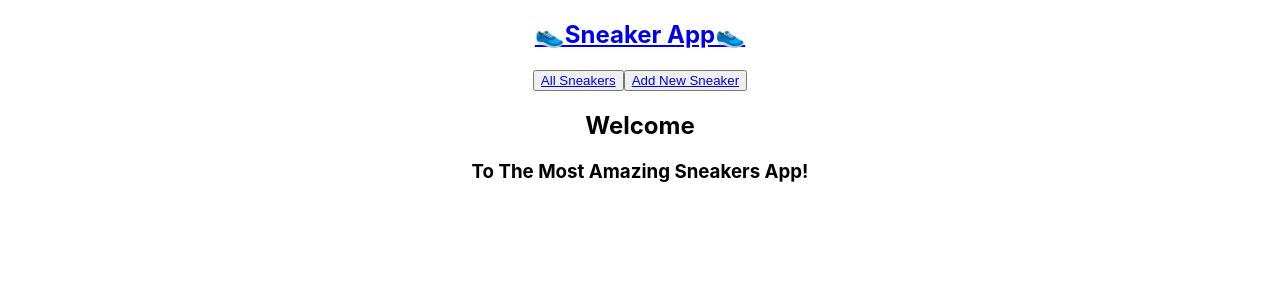
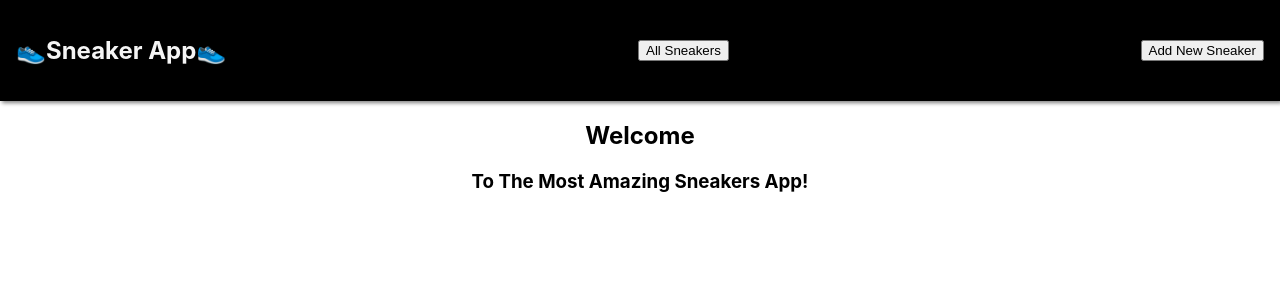
Before and after one commit to Shani4-1/Sneakers_FrontEnd, a React (Create React App) app: page / in a window 1280 px wide. Shown: the top 300 px of the page. Built offline with nearby package versions, Linux system fonts and the light colour scheme.

Commit message:
Completed NavBar CSS

```diff
--- a/src/index.css
+++ b/src/index.css
@@ -1,3 +1,32 @@
+nav {
+  background-color: black;
+  /* background-image: url() */
+  background-attachment: fixed;
+  background-size: cover;
+  background-attachment: fixed;
+  background-size: cover;
+  display: flex;
+  justify-content: space-between;
+  align-items: center;
+  padding: 1em;
+  box-shadow: 2px 2px 4px grey;
+  margin-bottom: 1em;
+}
+
+main {
+  width: 90%;
+  margin: auto;
+}
+
+a {
+  text-decoration: none;
+  color: whitesmoke;
+}
+
+button a {
+  color: black;
+}
+
 body {
   margin: 0;
   font-family: -apple-system, BlinkMacSystemFont, 'Segoe UI', 'Roboto', 'Oxygen',
```
